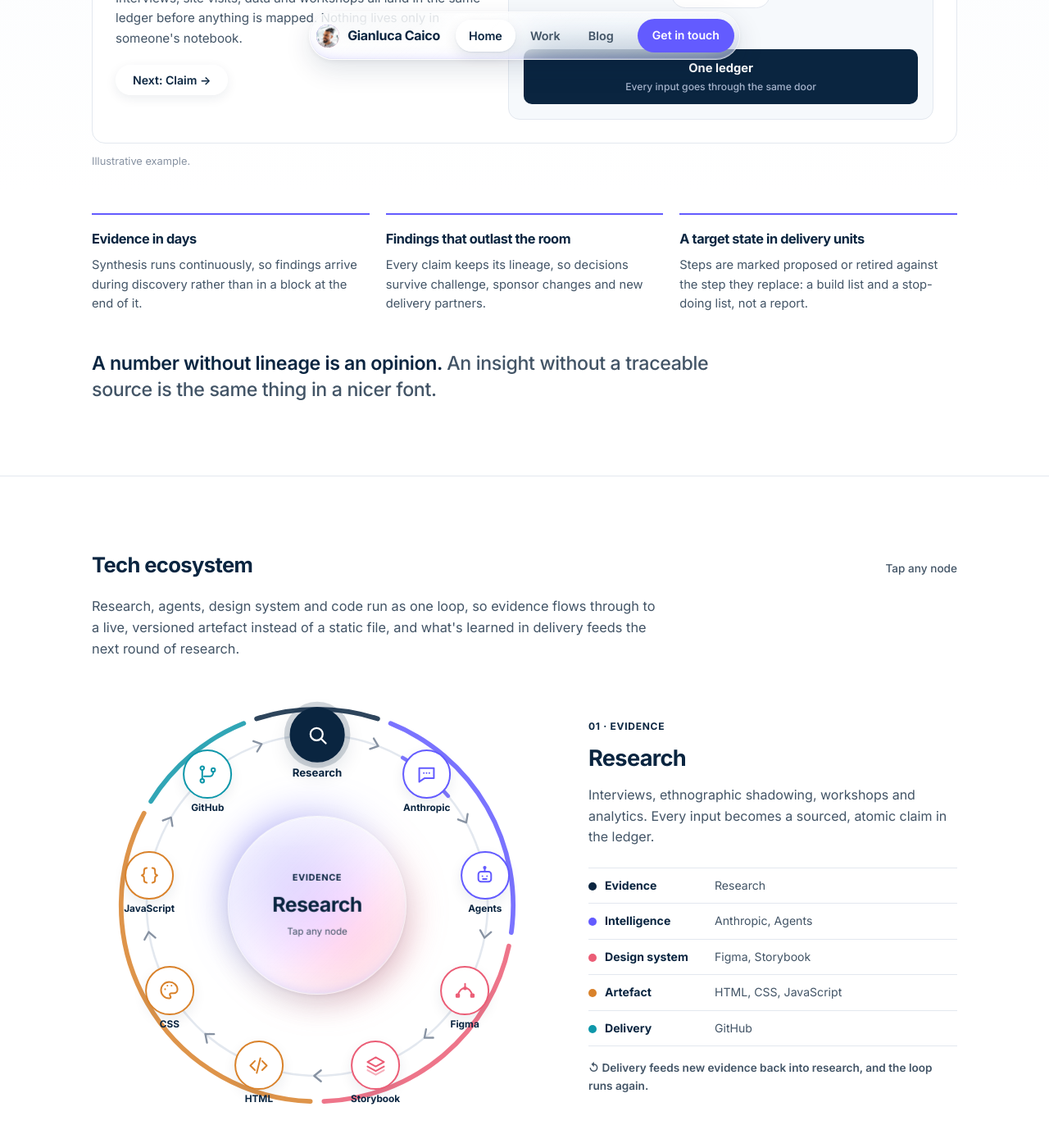
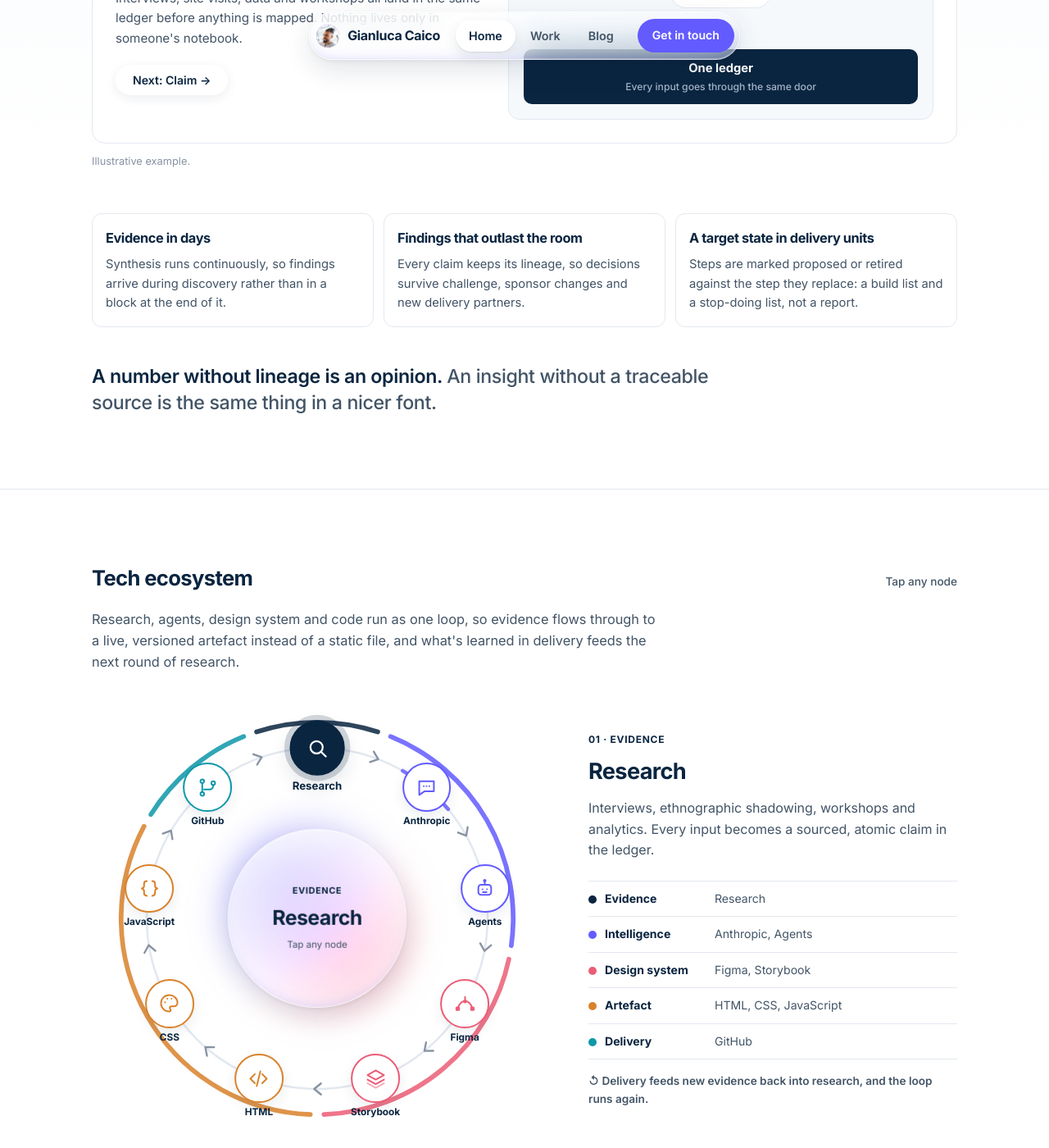
Before and after one commit to gianlucacaico/gianlucacaico.github.io, a Jekyll site: the page built from index.html, in a window 1280 px wide and 1400 px high, scrolled down 3701 px. Shown: the whole window at 82% size. Built offline with Jekyll 4.4.1, drawn with Linux system fonts in a browser that asks for light colours.

Commit message:
Replace the line-accent cards with plain cards
The Spotlight's three outcomes on the homepage, and the three audience
cards in the "Human-centred transformation" post, lose their coloured
top lines and become plain cards: the same look as the Bound engagement
cards (white, hairline border, 12px corners). The bracket around the
engagements keeps its left edge, because it marks a subset. The manual
now records the rule: no decorative accent lines on cards.

Co-Authored-By: Claude Opus 5.5 <noreply@anthropic.com>
Claude-Session: https://claude.ai/code/session_01XoQp4vbL7G15MRQXCb8BfE

```diff
--- a/assets/css/site.css
+++ b/assets/css/site.css
@@ -343,11 +343,12 @@
   @keyframes evIn{from{opacity:0; transform:translateY(-6px);} to{opacity:1; transform:none;}}
   @keyframes evPulse{0%{box-shadow:0 0 0 0 rgba(99,91,255,0.35);} 100%{box-shadow:0 0 0 14px rgba(99,91,255,0);}}
 
-  .ev-outcomes{display:grid; grid-template-columns:repeat(3, 1fr); gap:20px; margin-top:52px;}
-  .ev-outcomes div{border-top:2px solid var(--violet); padding-top:16px;}
+  .ev-outcomes{display:grid; grid-template-columns:repeat(3, 1fr); gap:12px; margin-top:52px;}
+  /* Plain cards: the same card as the engagements (white, hairline border, 12px corners), with no accent line */
+  .ev-outcomes div{padding:16px; background:#fff; border:1px solid var(--border); border-radius:12px;}
   .ev-outcomes h3{font-size:1.02rem;}
   .ev-outcomes.practice-points{margin:0 0 32px; gap:40px;}
-  .ev-outcomes.practice-points div{border-top:0; padding-top:0;}
+  .ev-outcomes.practice-points div{padding:0; background:none; border:0; border-radius:0;}
   .ev-outcomes p{margin:8px 0 0; font-size:0.92rem; color:var(--muted);}
   .ev-quote{margin:44px 0 0; max-width:760px; font-size:clamp(1.15rem, 2.2vw, 1.45rem); font-weight:600; letter-spacing:-0.015em; line-height:1.4;}
   .ev-quote span{color:var(--muted); font-weight:500;}
@@ -405,7 +406,7 @@
   @media (max-width:640px){
     .fw-steps{grid-template-columns:repeat(2, 1fr);}
     .fw-panel{padding:18px;}
-    .ev-outcomes{grid-template-columns:1fr; gap:24px; margin-top:44px;}
+    .ev-outcomes{grid-template-columns:1fr; gap:12px; margin-top:44px;}
     .ev-outcomes.practice-points{gap:28px;}
   }
 
@@ -569,7 +570,7 @@
   .flow span:last-child{background:var(--violet); border-color:var(--violet); color:#fff;}
   .flow i{font-style:normal; color:var(--faint);}
   .roles{display:grid; grid-template-columns:repeat(3, 1fr); gap:10px; margin:0 0 28px;}
-  .roles div{padding:16px; border:1px solid var(--border); border-top:3px solid var(--violet); border-radius:12px; background:#fff;}
+  .roles div{padding:16px; border:1px solid var(--border); border-radius:12px; background:#fff;}
   .roles b{display:block; font-size:0.95rem;}
   .roles span{display:block; margin-top:6px; font-size:0.9rem; line-height:1.5; color:var(--muted);}
   .callout{margin:8px 0 32px; padding:24px 26px; border-radius:16px; color:#fff; background:radial-gradient(60% 90% at 15% 20%, rgba(99,91,255,0.55), transparent 70%), var(--ink);}
```
Also changed, not shown: CLAUDE.md (+5 -1 lines).
